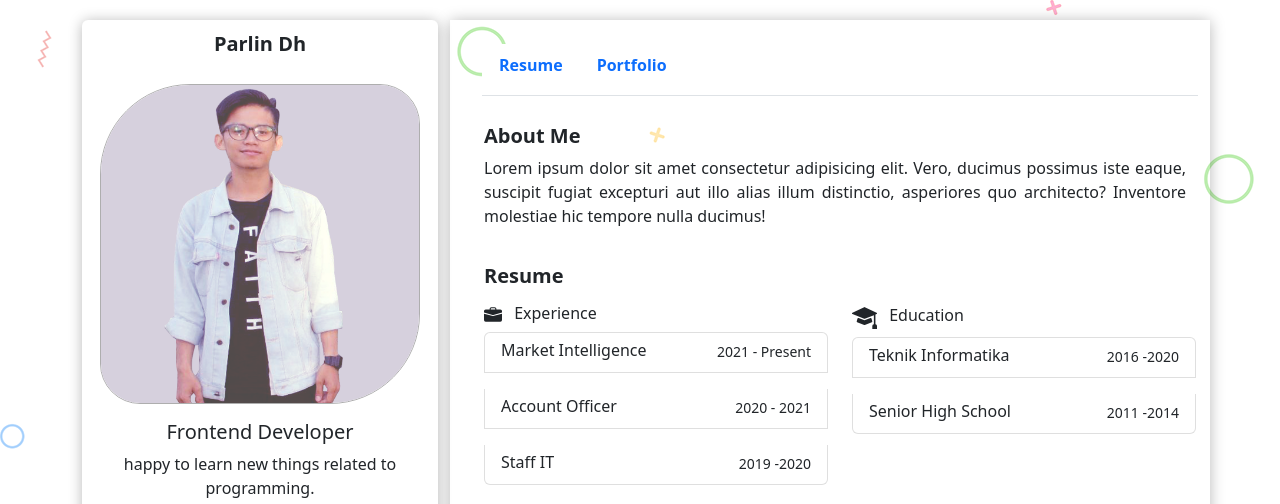
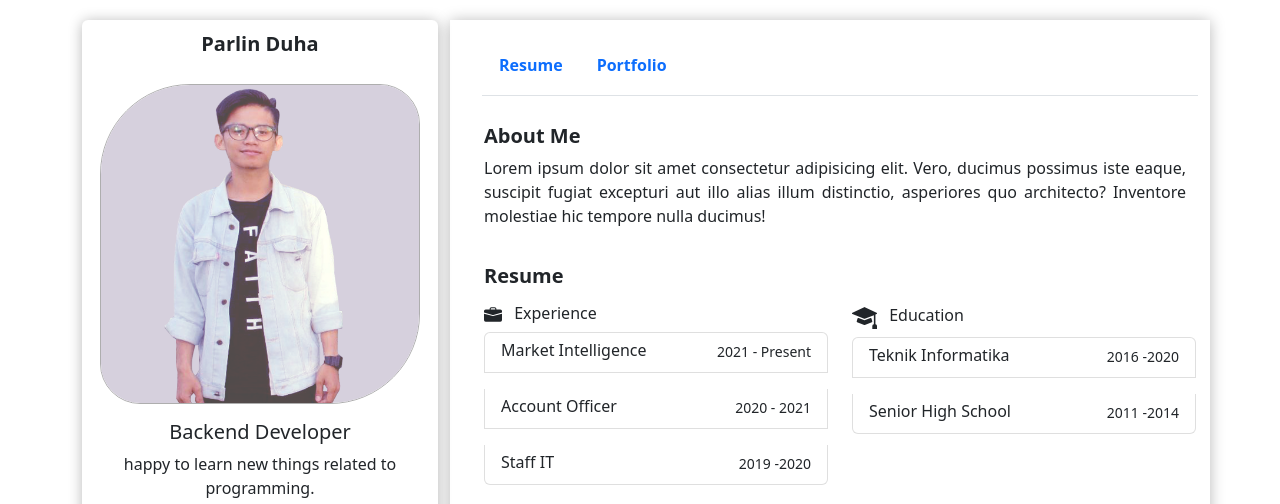
Before and after one commit to parlinduha/parlinduha.github.io, a website: page index.html in a window 1280 px wide. Shown: the top 504 px of the page. Drawn offline with nearby package versions, Linux system fonts and the light colour scheme.

Commit message:
modify title

```diff
--- a/index.html
+++ b/index.html
@@ -23,13 +23,13 @@
           <div class="col-sm-4 kiri mb-5">
             <div class="card card-box">
               <div class="card-header my-1">
-                <h5><b>Parlin Dh</b></h5>
+                <h5><b>Parlin Duha</b></h5>
               </div>
               <div class="img-profile mt-2">
                 <img src="./img/2c.png" class="card-img-top" alt="..." />
               </div>
               <div class="card-body">
-                <h5 class="card-title">Frontend Developer</h5>
+                <h5 class="card-title">Backend Developer</h5>
                 <p class="card-text">
                   happy to learn new things related to programming.
                 </p>
```
Also changed, not shown: img/bg.png (deleted).
